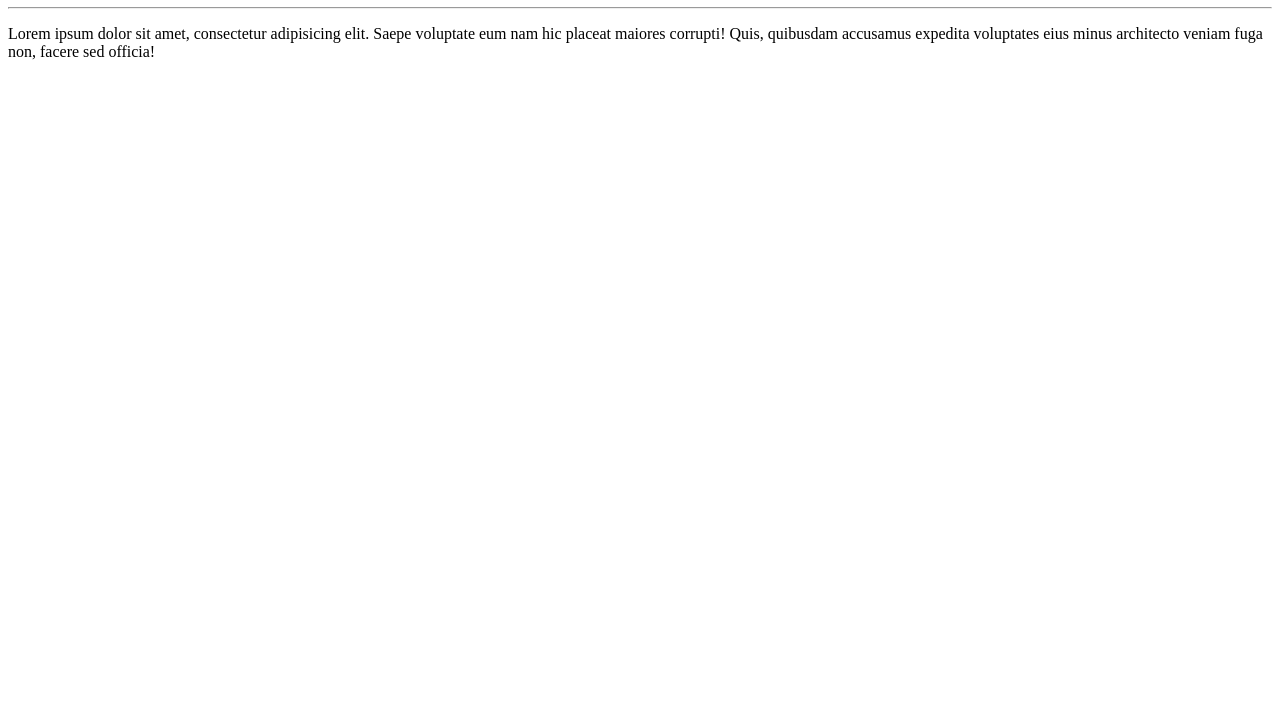
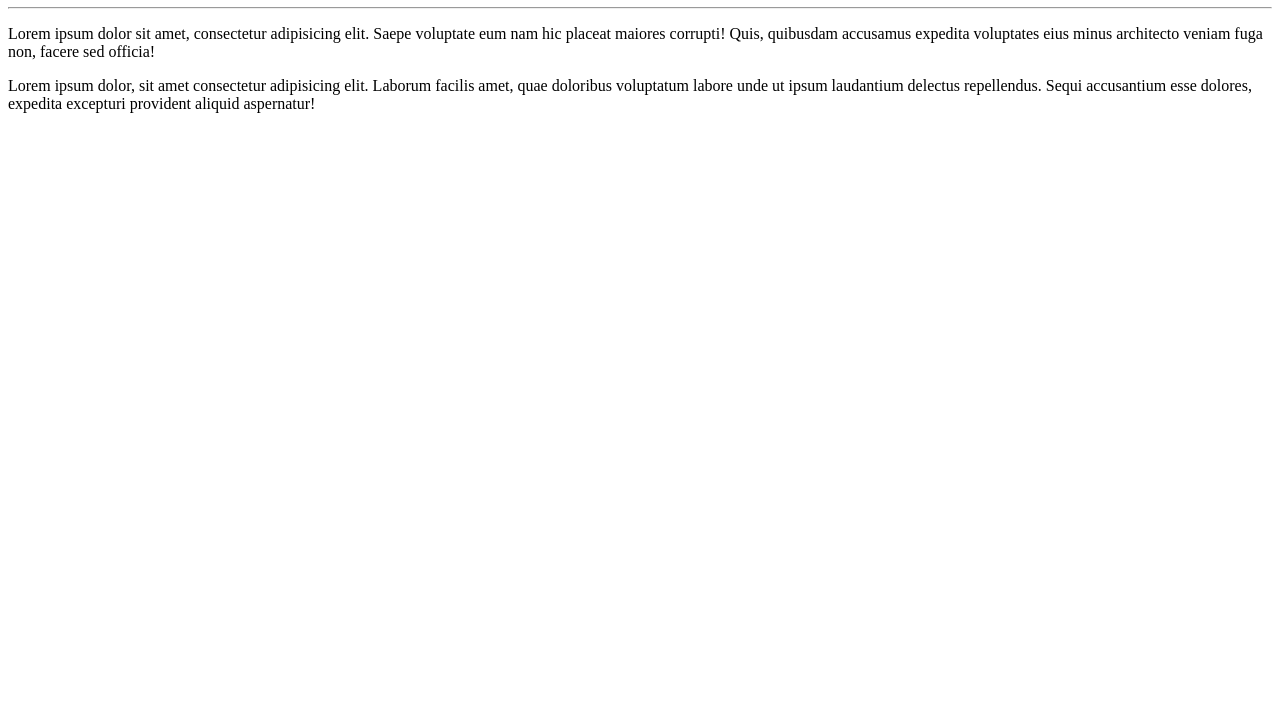
Before and after one commit to rodrigoub/Ola-mundo, a plain HTML site: page site-exemplo/index.html in a window 1280 px wide. Shown: the part 73-800 px from the top of the page. Drawn offline with Linux system fonts and the light colour scheme.

Commit message:
Adicionei um paragrafo

```diff
--- a/site-exemplo/index.html
+++ b/site-exemplo/index.html
@@ -9,5 +9,6 @@
     <h1>olá, mundo</h1>
     <hr>
     <p>Lorem ipsum dolor sit amet, consectetur adipisicing elit. Saepe voluptate eum nam hic placeat maiores corrupti! Quis, quibusdam accusamus expedita voluptates eius minus architecto veniam fuga non, facere sed officia!</p>
+    <p>Lorem ipsum dolor, sit amet consectetur adipisicing elit. Laborum facilis amet, quae doloribus voluptatum labore unde ut ipsum laudantium delectus repellendus. Sequi accusantium esse dolores, expedita excepturi provident aliquid aspernatur!</p>
 </body>
 </html>
```
